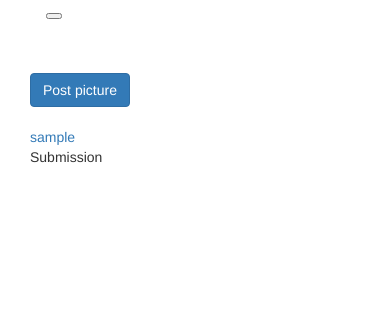
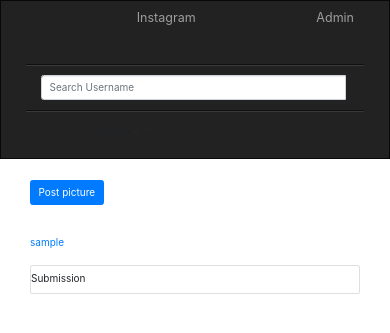
Before and after one commit to Lagat-Collete/La-Insta, a Django app: page / in a window 390 px wide. Shown: the top 333 px of the page. Run offline with Django 3.2, Linux system fonts and the light colour scheme; the visitor is signed in with stand-in values (Sample User, id 1); data comes from the database, SQL or seed files in the repository; data that the repository does not hold is empty; parts of the project's set-up code (start-up, migrations or seed data) failed here and were passed over; some libraries are stand-ins or nearby versions; some web fonts are replaced.

Commit message:
debug views file

```diff
--- a/Insta/settings.py
+++ b/Insta/settings.py
@@ -53,7 +53,7 @@
     'django.contrib.staticfiles',
     'post',
     'cloudinary',
-    'bootstrap3',
+    'bootstrap4',
 ]
 
 MIDDLEWARE = [
--- a/post/forms.py
+++ b/post/forms.py
@@ -5,19 +5,19 @@
 from .models import Profile,Image,Comments
 from django import forms
 
-class Sign_UpForm(UserCreationForm):
+class RegisterUserForm(UserCreationForm):
   email = forms.EmailField(label='Email')
 
   class Meta:
       model = User
       fields = ('username', 'email', 'password1', 'password2')
 
-class ProfileForm(forms.ModelForm):
+class ImageForm(forms.ModelForm):
   class Meta:
     model = Profile
     fields = ('profile_photo','bio','user')
 
-class Update_UserForm(forms.ModelForm):
+class PostForm(forms.ModelForm):
     email = forms.EmailField(max_length=100)
 
     class Meta:
@@ -29,7 +29,7 @@
     model = Comments
     fields = ['comment']
 
-class PostForm(forms.ModelForm):
+class EditProfileForm(forms.ModelForm):
   class Meta:
     model = Image
     fields = ['image','name','caption','comments']
--- a/post/models.py
+++ b/post/models.py
@@ -41,7 +41,7 @@
         return profiles
 
     def __str__(self):
-        return f'{self.user.username} Profile'
+        return self.user
 
 
 
@@ -94,7 +94,7 @@
 class SignUpRecipients(models.Model):
     email = models.EmailField()
 
-class likes(models.Model):
+class Like(models.Model):
     user = models.ForeignKey(User, on_delete=models.CASCADE, related_name='user_likes')
     image = models.ForeignKey(Image, on_delete=models.CASCADE, related_name='image_likes')
 
--- a/post/templates/base.html
+++ b/post/templates/base.html
@@ -1,4 +1,4 @@
-{% load bootstrap3 %}
+{% load bootstrap4 %}
 
 {% load static %}
 
--- /dev/null
+++ b/post/templates/home_page.html
@@ -0,0 +1,6 @@
+{% extends 'base.html' %} {% load bootstrap4 %} {% load static %}
+{% block content %}
+<div class="container">
+
+</div>
+{% endblock %}
--- a/post/templates/index.html
+++ b/post/templates/index.html
@@ -1,5 +1,5 @@
 {% extends 'base.html' %}
- {% load bootstrap3 %}
+{% load bootstrap4 %}
 {% load static %}
 {% block content %}
 <div class="container-fluid">
@@ -7,13 +7,12 @@
     <div class="col-md-2"></div>
     <div class="col-md-6 container">
       <div>
-
         <!-- Button trigger modal -->
         <button type="button" class="btn btn-primary" data-toggle="modal" data-target="#exampleModalCenter">
           Post picture </button>
-
         <!-- Modal -->
-<div class="modal fade" id="exampleModalCenter" tabindex="-1" role="dialog" aria-labelledby="exampleModalCenterTitle" aria-hidden="true">
+        <div class="modal fade" id="exampleModalCenter" tabindex="-1" role="dialog"
+          aria-labelledby="exampleModalCenterTitle" aria-hidden="true">
           <div class="modal-dialog modal-dialog-centered" role="document">
             <div class="modal-content">
               <div class="modal-header">
@@ -49,12 +48,14 @@
             <button class="btn btn-sm" type="submit" name="image_id" value="{{image.id}}">
               <a href="{% url 'comment' image.id %}"><i class="fa fa-heart-o" aria-hidden="true"></i></a>
             </button>
-      <button class="btn btn-sm" type="submit"><a href="{% url 'comment' image.id %}"><i class="fa fa-heart-o" aria-hidden="true"></i>
+            <button class="btn btn-sm" type="submit"><a href="{% url 'comment' image.id %}"><i class="fa fa-heart-o"
+                  aria-hidden="true"></i>
             </button>
           </div>
 
           <span class=""><strong>{{image.likes.count}} like{{image.likes.count|pluralize}}</strong></span>
-      <span ><a href="{% url 'comment' image.id %}"> view all {{image.comments.count}} comment{{image.comments.count|pluralize}}</a></span>
+          <span><a href="{% url 'comment' image.id %}"> view all {{image.comments.count}}
+              comment{{image.comments.count|pluralize}}</a></span>
           <div class="allcomments mb-4">
             {% for comment in image.comments.all %}
             <div class="comment">
--- a/post/templates/navbar.html
+++ b/post/templates/navbar.html
@@ -1,34 +1,62 @@
-{% load static %}
-<nav class="navbar navbar-expand-lg navbar-light bg-light shadow-lg">
-  <div class=" container-fluid ">
-    <a class="navbar-brand " id="navbrand " href="{% url 'home' %} "></a>
-    <button class="navbar-toggler " type="button " data-bs-toggle="collapse " data-bs-target="#navbarSupportedContent " aria-controls="navbarSupportedContent " aria-expanded="false " aria-label="Toggle navigation ">
-      <span class="navbar-toggler-icon "></span>
-    </button>
-    <div class="collapse navbar-collapse " id="navbarSupportedContent ">
-      <ul class="navbar-nav me-auto mb-2 mb-lg-0 ">
-        <li class="nav-item ">
-          <form class="mb-0 h1 ml-auto mr-auto" id="searchform" action="{% url 'search' %}">
-            <input  name="search_user" autocomplete="off" id="searching" class="form-control d-md-block" placeholder="Search Username">
+<!DOCTYPE html>
+<html lang="en">
+<head>
 
-          </form>
+  <meta charset="utf-8">
+  <meta name="viewport" content="width=device-width, initial-scale=1">
+</head>
+<body>
+<nav class="navbar navbar-inverse">
+  <div class="container-fluid">
+    <div class="navbar-header">
+      <a class="navbar-brand" href="{% url 'home' %}">Instagram</a>
+    </div>
+    <div class="navbar-header">
+      <a class="navbar-brand" href="{% url 'admin:index'%}">Admin</a>
+    </div>
+    <!-- Adding search form -->
+    <div class="col-sm-4 col-md-4 navbar-right">
+      <form action="{% url 'search' %}" class="navbar-form" role="search">
+
+        <div class="input-group">
+          <input type="text" class="form-control" placeholder="Search Username" name="search">
+          <div class="input-group-btn">
+            <button class="btn btn-default" type="submit"><i class="glyphicon glyphicon-search"></i></button>
+          </div>
+        </div>
+      </form>
+    </div>
+    <!-- search form end -->
+
+    <div class="col-sm-6 col-md-6">
+      {% if user.is_authenticated %}
+      <ul>
+        <li class="dropdown">
+          <a href="#" class="dropdown-toggle btn btn-default" data-toggle="dropdown" role="button" aria-expanded="false">Account
+                    <span class="caret"></span>
+                </a>
+          <ul class="dropdown-menu" role="menu">
+            <li>
+              <a href="{%url 'home' %}">Home</a>
+            </li>
+            <li>
+              <a href="/logout">Logout</a>
+            </li>
+          </ul>
         </li>
       </ul>
-      <div class="nav-item dropdown">
-        <a href="{% url 'profile' user.username %}"> {{user.profile_photo.url}}</a>
-        <a class="nav-link dropdown-toggle" href="{% url 'profile' user.username %}" id="navbarDropdown" role="button" data-bs-toggle="dropdown" aria-expanded="false">
-          <img src="{{image.user.profile_photo.url}}" class="rounded-circle border m-3" alt="{{image.user.user.username}}">
-        </a>
-        <ul class="dropdown-menu" aria-labelledby="navbarDropdown">
-          <li>
-            <a class="dropdown-item" id="navitems" href="#">Edit Profile</a>
-          </li>
-          <li>
-            <hr class="dropdown-divider">
-          </li>
-          <li><a class="dropdown-item" id="navitems" href="{% url 'logout' %}">Logout</a></li>
-        </ul>
-      </div>
+      {% else %}
+      <li>
+        <a class='btn btn-default' href="/accounts/login">Login</a>
+      </li>
+      <li>
+     <a  class='btn btn-outline' href="/accounts/register">Register</a>
+      </li>
+
+      {% endif %}
     </div>
+
   </div>
 </nav>
+</body>
+</html>
--- a/post/templates/registration/base.html
+++ b/post/templates/registration/base.html
@@ -21,6 +21,7 @@
 </head>
 
 <body>
+  {% include "navbar.html" %}
 
   {% block content %}  {%endblock%}
 
--- a/post/templates/registration/login.html
+++ b/post/templates/registration/login.html
@@ -1,5 +1,5 @@
 {%extends "registration/base.html"%}
-{% load bootstrap3 %}
+{% load bootstrap4 %}
 {% block content %}
 <div class="container">
   <div class="row">
--- a/post/templates/userprofile.html
+++ b/post/templates/userprofile.html
@@ -4,7 +4,7 @@
         <div class="row">
           <div class="col-md-1"></div>
           <div class="col-md-3">
-            <img class="rounded-circle " src="{{ user_prof.profile.profile_photo.url }}">
+            <img class="rounded-circle " src="{{ user.profile.profile_photo.url }}">
           </div>
           <div class="col-md-6 ">
             <div>
--- a/post/urls.py
+++ b/post/urls.py
@@ -8,15 +8,30 @@
 from django.conf import settings
 from django.conf.urls.static import static
 
+
 urlpatterns = [
-  path('admin/', admin.site.urls),
-  path('',views.index, name = 'home'),
-  path('comment/<int:id>/', views.comment_image, name ='comment_image'),
-  path('image/<int:id>/like', views.like, name='like'),
-   path('', include('django.contrib.auth.urls')),
-  path('search/', views.search_profile, name='search'),
-  path('profile/<username>/',views.profile, name='profile'),
-  path('userprofile/<username>/', views.user_profile, name='userprofile'),
+    path('', views.index, name='home'),
+    path('accounts/register/', views.register, name='register'),
+    path('post/', views.post, name='post'),
+    path('userprofile/<username>', views.user_profile, name='user_profile'),
+    path('profile/<username>', views.profile, name='profile'),
+    path('profile/<username>/edit', views.edit_profile, name='edit_profile'),
+    path('post/<int:post_id>/like', views.like_post, name='like'),
+    path('signout/', views.signout, name='signout'),
+    path('search/', views.search_profile, name='search'),
 ]
+
+
+# urlpatterns = [
+#   path('admin/', admin.site.urls),
+#   # path('',views.home_page, name='home_page'),
+#   path('',views.index, name = 'home'),
+#   path('comment/<int:id>/', views.comment_image, name ='comment_image'),
+#   path('image/<int:id>/like', views.like, name='like'),
+#   path('', include('django.contrib.auth.urls')),
+#   path('search/', views.search_profile, name='search'),
+#   path('profile/<username>/',views.profile, name='profile'),
+#   path('userprofile/<username>/', views.user_profile, name='userprofile'),
+# ]
 if settings.DEBUG:
     urlpatterns+= static(settings.MEDIA_URL, document_root = settings.MEDIA_ROOT)
--- a/post/views.py
+++ b/post/views.py
@@ -1,4 +1,5 @@
 from audioop import reverse
+from imaplib import _Authenticator
 from django.forms import ImageField
 from django.shortcuts import get_object_or_404, redirect, render
 from .models import *
@@ -9,75 +10,123 @@
 from .email import send_welcome_email
 
 # Create your views here.
-@login_required(login_url='/accounts/login/')
-def index(request):
-  images = Image.objects.all()
-  users = User.objects.exclude(id=request.user.id)
-  if request.method =='POST':
-    form = CommentForm(request.POST, request.FILES)
-    if form.is_valid():
-     comment = form.save(commit=False)
-     comment.user = request.user.profile
-     comment.save()
-     form = CommentForm()
-    return HttpResponseRedirect(request.path_info)
-  else:
-    form = CommentForm()
-  index_context = {'images':images,'form': form, 'users':users}
+
+def home_page(request):
+    return render(request,'home_page.html')
 
 
-  return render(request, 'index.html',index_context)
-
-def signup(request):
-  if request.method == 'POST':
-     form = Sign_UpForm(request.POST)
-     if form.is_valid():
-       email = form.cleaned_data['email']
-       recipient = SignUpRecipients(email=email)
-       recipient.save()
-       send_welcome_email(email)
-       HttpResponseRedirect('signup')
+@login_required
+def index(request):
+    images = Image.objects.all()
+    current_user = request.user
+    form = CommentForm()
+    if request.method =='POST':
+        if 'postComment' in request.POST:
+            form = CommentForm(request.POST)
+            comment = form.save(commit=False)
+            comment.author = current_user
+            comment.save()
 
 
-  else:
-    form = Sign_UpForm()
-    return render(request, 'index.html',{'Sign_UpForm':Sign_UpForm})
-
-@login_required(login_url='/accounts/login/')
-def comment_image(request,id):
-    template_name = 'comments.html'
-    image = get_object_or_404(Image, pk=id)
-    comments = image.comments.filter(active=True)
-    new_comment = None
-    if request.method == 'POST':
-       comment_form = CommentForm(data=request.POST)
-       if comment_form.is_valid():
-         new_comment = comment_form.save(commit=False)
-         new_comment.image = image
-         new_comment.save()
-
-    else:
-        comment_form = CommentForm()
-    return render (request, template_name, {'image':image, 'comments':comments,'comment_form':comment_form})
+    return render(request, 'index.html', {'images':images, 'form':form})
 
 
 
-def like(request, image_id):
-  user = request.user
-  image = Image.objects.get(id=image_id)
-  current_likes = image.likes
-  liked = likes.objects.filter(user=user,image=image).count()
-  if not liked:
-    liked = likes.objects.create(user=user, image=image)
-    current_likes = current_likes + 1
-  else:
-    liked = likes.objects.filter(user=user,image=image).delete()
-    current_likes = current_likes - 1
+def register(request):
+    if request.method == 'POST':
 
-  image.likes =current_likes
-  image.save()
-  return HttpResponseRedirect(reverse('',args =[image_id]))
+        form = RegisterUserForm(request.POST)
+        if form.is_valid():
+            form.save()
 
+            username = form.cleaned_data['username']
+            password = form.cleaned_data['password']
+            email = form.cleaned_data['email']
+            send_welcome_email(username,email)
+
+            #authenticate and login user
+            user = _Authenticator(username = username,password=password)
+            login(request,user)
+            return redirect('home')
+
+    else:
+        form = RegisterUserForm()
+
+    return render(request,'registration/registration_form.html', {'form':form})
+
+
+
+@login_required
+def post(request):
+    if request.method == 'POST':
+      current_user = request.user
+      form = ImageForm(request.POST, request.FILES)
+      if form.is_valid():
+          post = form.save(commit=False)
+          post.user = current_user
+          post.save()
+      return redirect('home')
+
+    else:
+        form = ImageForm()
+
+    return render(request,'post.html', {'form':form})
+
+
+
+@login_required
+def like_post(request, post_id):
+    post = get_object_or_404(Image,id = post_id)
+    like = Like.objects.filter(image = post ,user = request.user).first()
+    if like is None:
+        like = Like()
+        like.post = post
+        like.user = request.user
+        like.save()
+    else:
+        like.delete()
+    return redirect('home')
+
+
+
+@login_required
+def user_profile(request,username):
+    user = User.objects.filter(username=username).first()
+    if user == request.user:
+        return redirect('profile',username = user.username)
+    profile = get_object_or_404(Profile,id = user.id)
+    images = Image.objects.filter(author=user)
+    return render(request, 'userprofile.html', {'user': user,'profile':profile,'images':images})
+
+
+
+@login_required
+def profile(request,username):
+    user = request.user
+    user = User.objects.filter(username=user.username).first()
+    images = Image.objects.filter(author=user)
+    return render(request, 'profile.html', {'user': user,'images':images})
+
+
+
+
+@login_required
+def edit_profile(request,username):
+    user = request.user
+    user = User.objects.filter(username=user.username).first()
+    profile = get_object_or_404(Profile,user=user)
+    if request.method == 'POST':
+        form = EditProfileForm(request.POST, request.FILES, instance=profile)
+        if form.is_valid():
+            profileform = form.save(commit=False)
+            profileform.user = user
+            profileform.save()
+        return redirect('profile',username =user.username)
+
+    else:
+        form = EditProfileForm()
+
+    return render(request, 'edit_profile.html', {'form':form, 'user': user})
 
 @login_required(login_url='/accounts/login/')
 def search_profile(request):
@@ -92,30 +141,8 @@
       message = "Please search for a valid username"
   return render(request, 'search.html',{'message': message})
 
-@login_required(login_url='/accounts/login/')
-def profile(request, username):
-    images = request.user.profile.images.all()
-    if request.method == 'POST':
-        userform = ProfileForm(request.POST, instance=request.user)
-        profileform = Update_UserForm(request.POST, request.FILES, instance=request.user.profile)
-        if userform.is_valid() and profileform.is_valid():
-            userform.save()
-            profileform.save()
-            return HttpResponseRedirect(request.path_info)
-    else:
-        userform = ProfileForm(instance=request.user)
-        profileform = Update_UserForm(instance=request.user.profile)
-
-    profile_context = {'userform': userform,'profileform': profileform,'images': images }
-    return render(request, 'profile.html', profile_context)
 
 
-@login_required(login_url='/accounts/login/')
-def  user_profile(request,username):
-  userprofile = get_object_or_404(User, username=username)
-  if request.user == userprofile:
-    return redirect('profile', username=request.user.username)
-  user_posts = userprofile.profile.posts.all()
-
-  userprofile_context = {'userprofile':userprofile,'user_posts':user_posts}
-  return render(request, 'userprofile.html', userprofile_context)
+def signout(request):
+    logout(request)
+    return redirect('home')
```
Also changed, not shown: post/static/images/insta.jpeg (added), post/templates/edit_profile.html (added), post/templates/post.html (added). Lines whose indentation alone changed are shown as unchanged.
